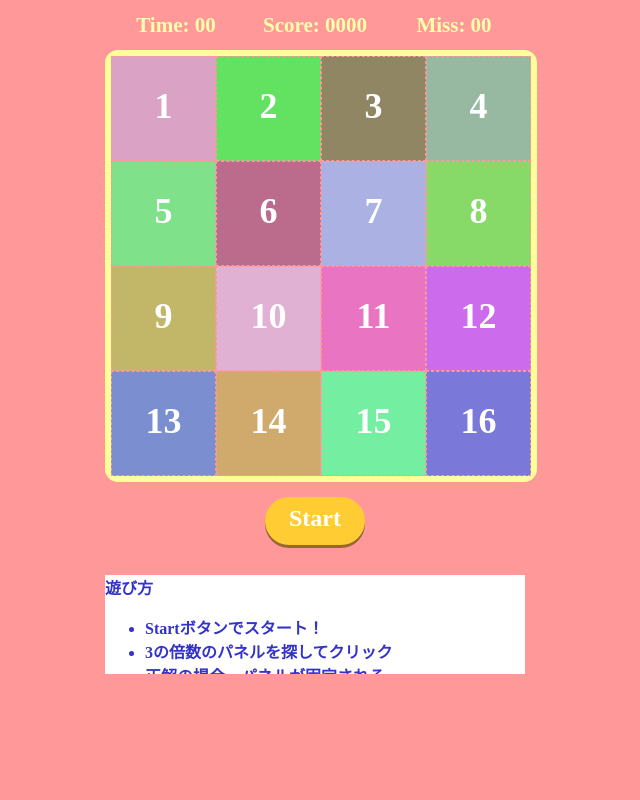
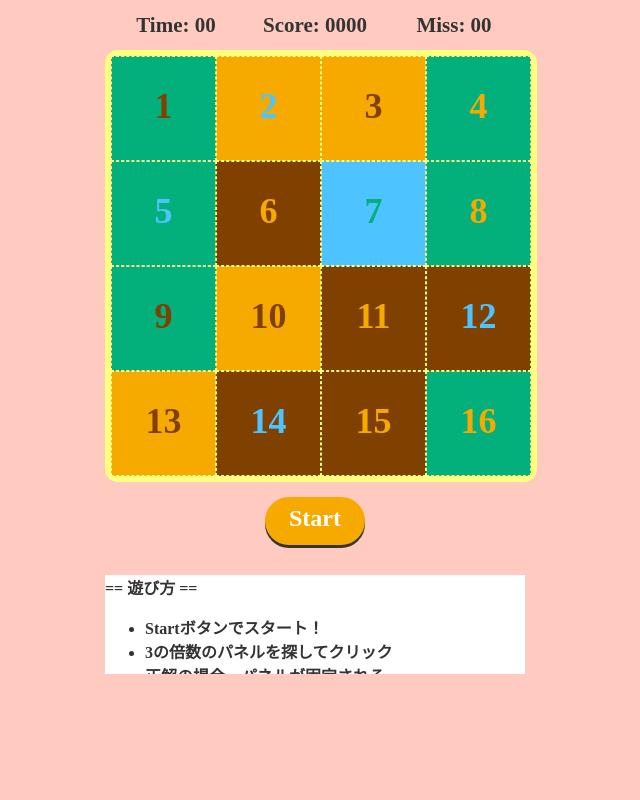
Before and after one commit to t2-Kusumoto/multiple-of-three, a plain HTML site: page index.html in a window 1280 px wide. Shown: the whole page, without its empty margins (325-965 px from the left). Drawn offline with Linux system fonts and the light colour scheme.

Commit message:
Apply “Color Universal Design”
色使いの変更

```diff
--- a/css/styles.css
+++ b/css/styles.css
@@ -1,22 +1,20 @@
 @charset "UTF-8";
 
 body {
-  background: #f99;
-  color:#ffa;
+  background: rgb(255, 202, 191);
+  color: rgb(255, 255, 128);
   font-weight: bold;
   text-align: center;
   user-select: none;
 }
-
 #container {
   width: 420px;
   margin: 0 auto;
 }
-
 #grid {
   width: 420px;
   height: 420px;
-  border: 6px solid #ff9;
+  border: 6px solid rgb(255, 255, 128);
   border-radius: 3%;
   display: flex;
   flex-wrap: wrap;
@@ -24,17 +22,15 @@ body {
   background-size: 420px 420px;
   background-position: center;
 }
-
 #info {
   margin: 3% 0;
+  color: #333;
 }
-
 #info > span {
   width: 135px;
   font-size: 21px;
   display: inline-block;
 }
-
 #message {
   width: 99%;
   z-index: 3;
@@ -45,7 +41,7 @@ body {
   font-weight: bold;
   text-align: center;
   line-height: 0;
-  color: #ff9;
+  color: rgb(255, 255, 128);
   display: none;
 }
 
@@ -54,16 +50,15 @@ body {
   width: 420px;
   height: 99px;
   background: #fff;
-  color: #33c;
+  color: #333;
   text-align: left;
   overflow-y: scroll;
   user-select: none;
 }
-
 .box {
   width:105px;
   height: 105px;
-  border: dashed 1px #f99;
+  border: dashed 1px rgb(255, 255, 128);
   box-sizing: border-box;
   color: #fff;
   font-size: 36px;
@@ -89,21 +84,19 @@ body {
   border-radius: 24px;
   cursor: pointer;
   user-select: none;
+  box-shadow: 0 3px #333;
 }
 
 #button.start {
-  background: #fc3;
-  box-shadow: 0 3px #963;
+  background: rgb(246, 170, 0);
 }
 
 #button.clear {
-  background: #6f6;
-  box-shadow: 0 3px #390;
+  background: rgb(3, 175, 122);
 }
 
 #button.replay {
-  background:#99f;
-  box-shadow: 0 3px #369;
+  background: rgb(77, 196, 255);
 }
 
 #button.push {
@@ -111,37 +104,32 @@ body {
   margin-bottom: 12px;
   box-shadow: 0px 0px #333;
   opacity: 0.6;
-}
+  }
 
 @media (max-width: 1026px) {
   #container {
     width: 99%;
   }
-
   #grid {
     width:328px;
     height:328px;
     margin: 0 auto;
     margin: 0 auto;
   }
-
   .navi {
     width: 90%;
     height:120px;
     margin: 0 auto;
   }
-
   #info > span {
     width: 30%;
     font-size: 15px;
   }
-
   .box {
     width: 82px;
     height:82px;
     text-align: center;
   }
-
   #button {
     user-select: none;
   }
--- a/index.html
+++ b/index.html
@@ -6,6 +6,16 @@
   <meta http-equiv="X-UA-Compatible" content="ie=edge">
   <title>3と3の倍数で...</title>
   <link rel="stylesheet" href="./css/styles.css">
+  <!-- Global site tag (gtag.js) - Google Analytics -->
+  <script async src="https://www.googletagmanager.com/gtag/js?id=UA-161852407-1"></script>
+  <script>
+    window.dataLayer = window.dataLayer || [];
+    function gtag(){dataLayer.push(arguments);}
+    gtag('js', new Date());
+
+    gtag('config', 'UA-161852407-1');
+</script>
+
 </head>
 <body>
   <div id="container">
@@ -19,7 +29,7 @@
     </div>
     <div id="button" class="start">Start</div>
     <div class="navi">
-      遊び方
+      == 遊び方 ==
       <ul>
         <li>Startボタンでスタート！</li>
         <li>3の倍数のパネルを探してクリック</li>
@@ -27,7 +37,8 @@
         <li>不正解は減点！</li>
         <li>Clearボタンを押すと固定されたパネルがクリアされ、パネルの数字分の点数が加算される</li>
         <li>全クリア or 60秒経過 or 12回お手つきで終了</li>
-        <li>全クリア時は残り時間×30点ボーナス！</li>
+        <li>全クリアし時は残り時間×30点ボーナス！</li>
+        <li>※フリー写真素材「ぱくたそ」さんの写真を利用させていただいています</li>
       </ul>
     </div>
   </div>
--- a/js/main.js
+++ b/js/main.js
@@ -23,6 +23,12 @@
     miss: 0,
   }
 
+  const Colors = {
+    orange: "rgb(246, 170, 0)",
+    green: "rgb(3, 175, 122)",
+    skyblue: "rgb(77, 196, 255)",
+    brown: "rgb(128, 64, 0)"
+  }
 
   class BoxHandler {
     // Box elements handling class
@@ -61,13 +67,18 @@
     }
 
     setColorNum() {
-      return Math.floor(Math.random()* 144) + 96;
+      const colors = ["orange", "green", "skyblue", "brown"]
+      return colors[Math.floor(Math.random()* 4)];
     }
 
     setColor() {
-      return `background:rgb(${this.setColorNum()},\
-                              ${this.setColorNum()},\
-                              ${this.setColorNum()});`;
+      let font;
+      let bg;
+      do  {
+       font = this.setColorNum();
+       bg = this.setColorNum();
+      } while(font === bg);
+      return `color:${Colors[font]};background:${Colors[bg]};`;
     }
 
     setClearColor() {
```
Also changed, not shown: sample.png.
